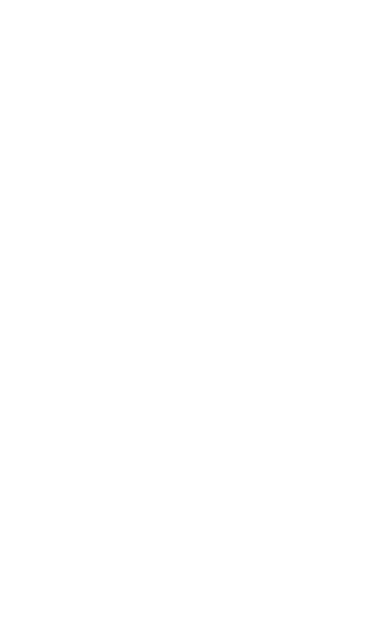
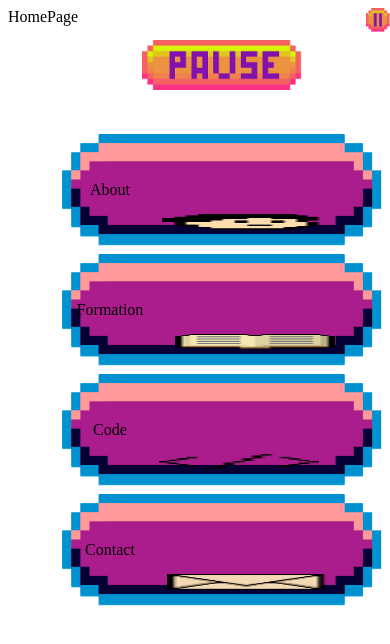
Before and after one commit to MaryelN/styled-portfolio, a React (Vite) app: page / in a window 390 px wide. Shown: the top 644 px of the page. Built offline with nearby package versions, Linux system fonts and the light colour scheme.

Commit message:
Add navbar

```diff
--- a/src/App.jsx
+++ b/src/App.jsx
@@ -1,5 +1,21 @@
+import React from "react";
+import { BrowserRouter, Routes, Route } from "react-router-dom";
+import HomePage from "./pages/HomePage";
+import PageNotFound from "./pages/PageNotFound";
+
 function App() {
-  return <></>;
+  return (
+    <BrowserRouter>
+      <Routes>
+        <Route path="/" element={<HomePage />}></Route>
+        <Route path="*" element={<PageNotFound />}></Route>
+      </Routes>
+      <section id="About"></section>
+      <section id="contact"></section>
+      <section id="formation"></section>
+      <section id="code"></section>
+    </BrowserRouter>
+  );
 }
 
 export default App;
--- /dev/null
+++ b/src/components/NavItem/NavItem.jsx
@@ -0,0 +1,13 @@
+import styles from "./NavItem.module.css";
+
+const NavItem = ({ icon, label }) => {
+  return (
+    <div className={`${styles.container}`}>
+      <div className={styles.icon}>
+        <img src={icon} alt={`${label} icon`} className={styles.icon} />
+      </div>
+    </div>
+  );
+};
+
+export default NavItem;
--- /dev/null
+++ b/src/components/NavItem/NavItem.module.css
@@ -0,0 +1,21 @@
+.container {
+  cursor: pointer;
+  transition: all 0.3s ease;
+}
+
+.active {
+  background-image: url("../../assets/images/nav/active-bg.png");
+  background-size: cover;
+  background-position: center;
+}
+
+.icon {
+  height: 1rem;
+}
+
+@media (max-width: 768px) {
+  .icon {
+    height: 1rem;
+    width: auto;
+  }
+}
--- /dev/null
+++ b/src/components/Navbar/Navbar.jsx
@@ -0,0 +1,63 @@
+import aboutIcon from "../../assets/images/nav/about-icon.png";
+import contactIcon from "../../assets/images/nav/contact-icon.png";
+import formationIcon from "../../assets/images/nav/formation-icon.png";
+import codeIcon from "../../assets/images/nav/code-icon.png";
+import menuIcon from "../../assets/images/nav/menu-icon.png";
+import pauseIcon from "../../assets/images/nav/pause-icon.png";
+import NavItem from "../NavItem/NavItem";
+import styles from "./Navbar.module.css";
+import { NavLink } from "react-router-dom";
+
+const navItems = [
+  { icon: aboutIcon, label: "About", path: "/" },
+  { icon: formationIcon, label: "Formation", path: "*" },
+  { icon: codeIcon, label: "Code", path: "*" },
+  { icon: contactIcon, label: "Contact", path: "*" },
+];
+
+const Navbar = () => {
+  return (
+    <heather>
+      <div className={styles.container}>
+        <nav className={styles.navbar}>
+          {navItems.map((item) => (
+            <NavLink
+              key={item.label}
+              to={item.path}
+              className={({ isActive }) => (isActive ? styles.active : "")}
+            >
+              <NavItem icon={item.icon} label={item.label} />
+            </NavLink>
+          ))}
+        </nav>
+      </div>
+
+      <div className={styles.menu}>
+        <div>
+          <img
+            src={menuIcon}
+            alt="pause icon menu"
+            className={styles.menu_btn}
+          ></img>
+        </div>
+        <div className={styles.menu_list}>
+          <div>
+            <img src={pauseIcon} alt="pause icon" />
+          </div>
+          <div>
+            {navItems.map((item) => (
+              <div className={styles.menu_item}>
+                {item.label}
+                <NavLink key={item.label} to={item.path}>
+                  <NavItem icon={item.icon} label={item.label} />
+                </NavLink>
+              </div>
+            ))}
+          </div>
+        </div>
+      </div>
+    </heather>
+  );
+};
+
+export default Navbar;
--- /dev/null
+++ b/src/components/Navbar/Navbar.module.css
@@ -0,0 +1,69 @@
+.container {
+  display: flex;
+  justify-content: center;
+}
+
+.navbar {
+  position: fixed;
+  bottom: 0;
+  margin-bottom: 1rem;
+  width: 13rem;
+  height: 2.6rem;
+  background-image: url("../../assets/images/nav/nav-bg.png");
+  background-size: cover;
+  background-position: center;
+  display: flex;
+  justify-content: space-evenly;
+  align-items: center;
+  padding: 0.5rem 0;
+}
+
+.menu {
+  display: none;
+}
+.menu_btn {
+  width: 1.5rem;
+  display: none;
+}
+
+.menu_list img {
+  width: 10rem;
+  margin: 2rem;
+}
+
+.menu_list {
+  list-style: none;
+  display: flex;
+  flex-direction: column;
+  justify-content: center;
+  align-items: center;
+}
+
+.menu_item {
+  display: flex;
+  justify-content: center;
+  align-items: center;
+  background-image: url("../../assets/images/nav/button.png");
+  background-size: cover;
+  background-position: center;
+  margin: 0.5rem;
+  width: 20rem;
+  height: 7rem;
+}
+
+@media (max-width: 768px) {
+  .menu {
+    display: block;
+    position: fixed;
+    right: 0;
+  }
+
+  .menu_btn {
+    display: block;
+    position: fixed;
+    right: 0;
+  }
+  .navbar {
+    display: none;
+  }
+}
--- /dev/null
+++ b/src/pages/HomePage.jsx
@@ -0,0 +1,12 @@
+import Navbar from "../components/Navbar/Navbar";
+
+function HomePage() {
+  return (
+    <div>
+      <Navbar />
+      HomePage
+    </div>
+  );
+}
+
+export default HomePage;
--- /dev/null
+++ b/src/pages/PageNotFound.jsx
@@ -0,0 +1,5 @@
+function PageNotFound() {
+  return <div>Page Not Found</div>;
+}
+
+export default PageNotFound;
```
